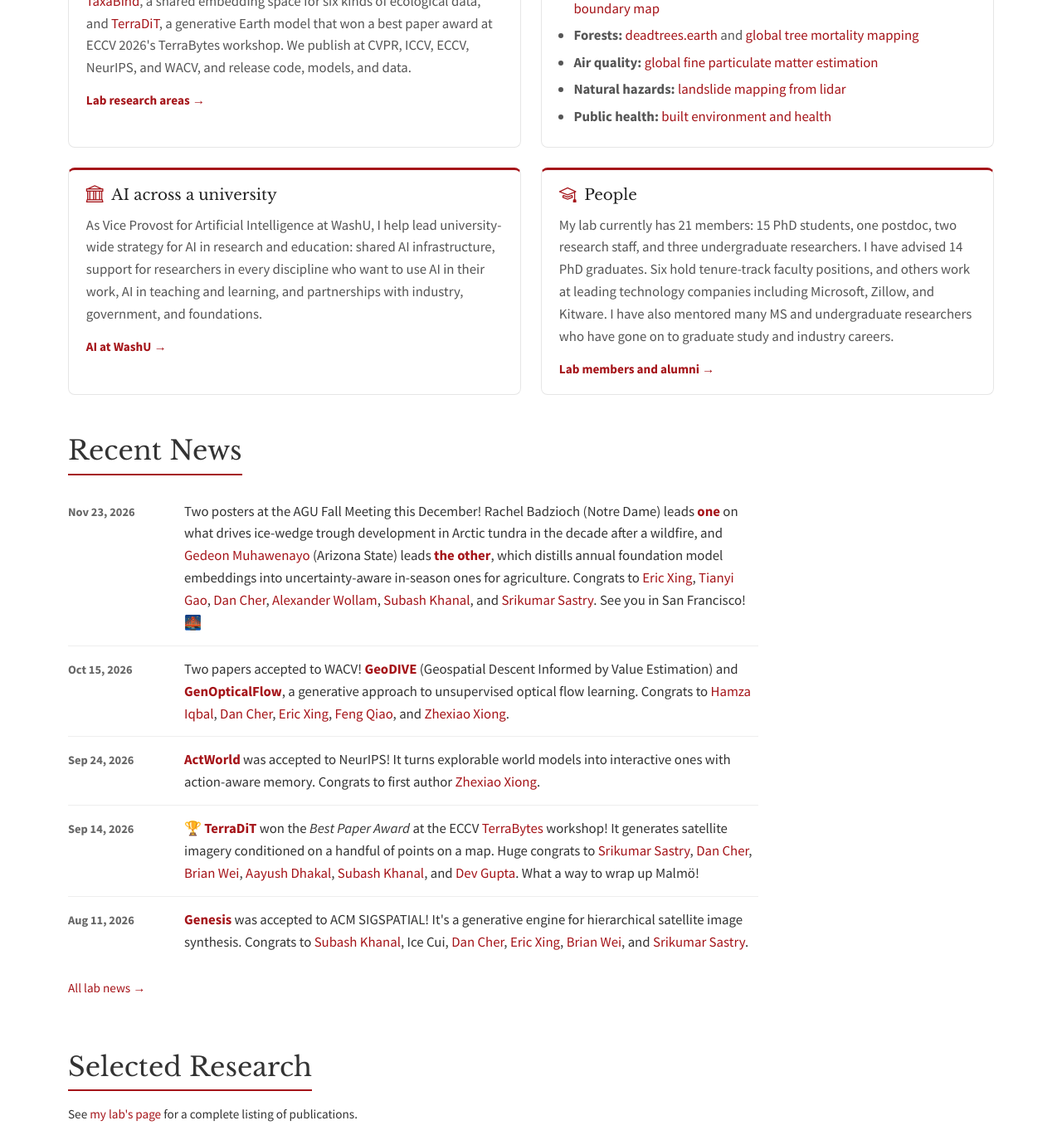
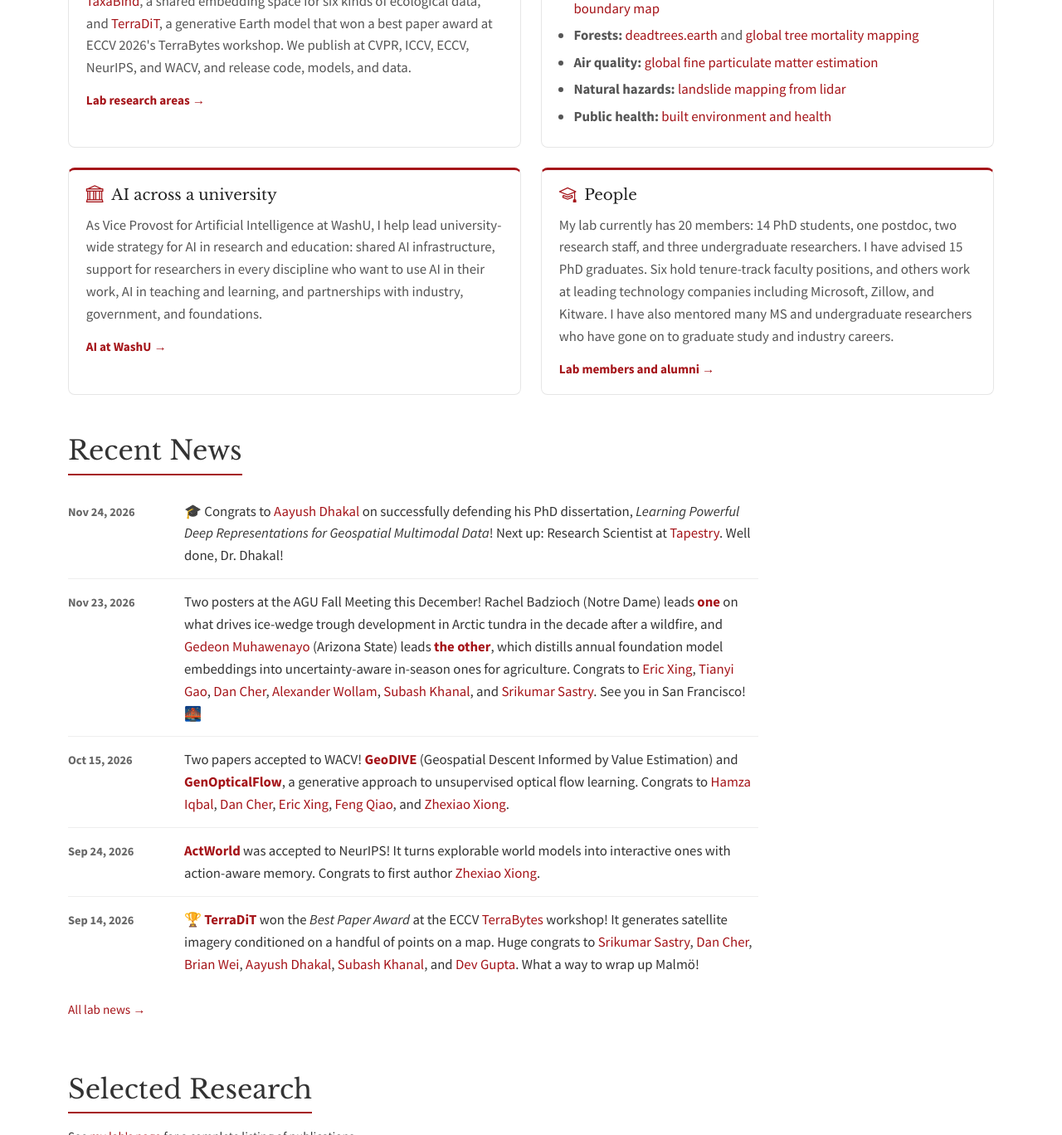
Before and after one commit to jacobsn/jacobsn.github.io, a Jekyll site: the page built from index.html, in a window 1280 px wide and 1400 px high, scrolled down 693 px, cut to the strip 0-1368 px from the top of the window. Shown: the whole strip at 83% size. Built offline with Jekyll 4.4.1, drawn with Linux system fonts in a browser that asks for light colours.

Commit message:
Aayush Dhakal defended: update CV, news, and lab stats.
Co-Authored-By: Claude Opus 5.5 <noreply@anthropic.com>

```diff
--- a/_data/lab_stats.json
+++ b/_data/lab_stats.json
@@ -1,13 +1,13 @@
 {
   "current": {
-    "phd": 15,
+    "phd": 14,
     "postdoc": 1,
     "staff": 2,
     "visiting": 0,
     "masters": 0,
     "undergrad": 3,
     "highschool": 0,
-    "total": 21
+    "total": 20
   },
-  "phd_graduates": 14
+  "phd_graduates": 15
 }
--- a/_data/news.json
+++ b/_data/news.json
@@ -1,4 +1,5 @@
 [
+  {"date": "2026-11-24", "html": "🎓 Congrats to <a href=\"https://sites.washu.edu/aayush/\">Aayush Dhakal</a> on successfully defending his PhD dissertation, <em>Learning Powerful Deep Representations for Geospatial Multimodal Data</em>! Next up: Research Scientist at <a href=\"https://www.tapestryenergy.com/\">Tapestry</a>. Well done, Dr. Dhakal!"},
   {"date": "2026-11-23", "html": "Two posters at the AGU Fall Meeting this December! Rachel Badzioch (Notre Dame) leads <a class=\"paper-ref\" href=\"https://mvrl.washu.edu/publications/#badzioch2026\">one</a> on what drives ice-wedge trough development in Arctic tundra in the decade after a wildfire, and <a href=\"https://gedeonmuhawenayo.github.io/\">Gedeon Muhawenayo</a> (Arizona State) leads <a class=\"paper-ref\" href=\"https://mvrl.washu.edu/publications/#muhawenayo2026\">the other</a>, which distills annual foundation model embeddings into uncertainty-aware in-season ones for agriculture. Congrats to <a href=\"https://ericx003.github.io/\">Eric Xing</a>, <a href=\"https://humblegamer.github.io/\">Tianyi Gao</a>, <a href=\"https://dcher95.github.io/\">Dan Cher</a>, <a href=\"https://atwollam.github.io/\">Alexander Wollam</a>, <a href=\"https://subash-khanal.github.io/\">Subash Khanal</a>, and <a href=\"https://vishu26.github.io\">Srikumar Sastry</a>. See you in San Francisco! 🌉"},
   {"date": "2026-10-15", "html": "Two papers accepted to WACV! <a class=\"paper-ref\" href=\"https://mvrl.washu.edu/publications/#iqbal2027geodive\">GeoDIVE</a> (Geospatial Descent Informed by Value Estimation) and <a class=\"paper-ref\" href=\"https://mvrl.washu.edu/publications/#luo2026genopticalflow\">GenOpticalFlow</a>, a generative approach to unsupervised optical flow learning. Congrats to <a href=\"https://1hamzaiqbal.github.io/\">Hamza Iqbal</a>, <a href=\"https://dcher95.github.io/\">Dan Cher</a>, <a href=\"https://ericx003.github.io/\">Eric Xing</a>, <a href=\"https://qjizhi.github.io/\">Feng Qiao</a>, and <a href=\"https://steven-xiong.github.io/\">Zhexiao Xiong</a>."},
   {"date": "2026-09-24", "html": "<a class=\"paper-ref\" href=\"https://interactwm.github.io/ActWorld/\">ActWorld</a> was accepted to NeurIPS! It turns explorable world models into interactive ones with action-aware memory. Congrats to first author <a href=\"https://steven-xiong.github.io/\">Zhexiao Xiong</a>."},
@@ -7,6 +8,5 @@
   {"date": "2026-06-18", "html": "Four papers headed to ECCV in Malmö! 🇸🇪 <a class=\"paper-ref\" href=\"https://humblegamer.github.io/trajloc/\">TrajLoc</a> geo-localizes a moving camera from a sequence of observations, <a class=\"paper-ref\" href=\"https://brian-j-wei.github.io/terradit-omega/\">TerraDiT-Ω</a> controls satellite image synthesis with any geospatial primitive, and <a class=\"paper-ref\" href=\"https://unidrive-wm.github.io/UniDrive-WM/\">UniDrive-WM</a> is a driving world model that unifies understanding, planning, and generation. And <a class=\"paper-ref\" href=\"https://dcher95.github.io/TTE/\">Tessellating the Earth</a> learns a location encoder that tiles the globe into movable Voronoi cells, putting more detail where the world is more varied. Congrats to <a href=\"https://brian-j-wei.github.io/\">Brian Wei</a>, <a href=\"https://humblegamer.github.io/\">Tianyi Gao</a>, <a href=\"https://dcher95.github.io/\">Dan Cher</a>, <a href=\"https://steven-xiong.github.io/\">Zhexiao Xiong</a>, <a href=\"https://vishu26.github.io\">Srikumar Sastry</a>, <a href=\"https://di2accelerator.wustl.edu/people/jonathan-lin-2/\">Jonathan Lin</a>, <a href=\"https://danni-beaulieu.github.io/\">Danielle Beaulieu</a>, <a href=\"https://1hamzaiqbal.github.io/\">Hamza Iqbal</a>, and <a href=\"https://ericx003.github.io/\">Eric Xing</a>."},
   {"date": "2026-05-26", "html": "🦉 In the news from WashU Engineering: <a href=\"https://engineering.washu.edu/news/2026/AI-model-looks-for-missing-pieces-to-puzzle.html\">AI model looks for missing pieces to puzzle</a>. <a class=\"paper-ref\" href=\"https://vishu26.github.io/prom3e/\">ProM3E</a> (CVPR 2026 spotlight) is a multimodal embedding model for ecology. Give it any mix of photos, audio, satellite imagery, and location, and it predicts the missing modalities, along with how confident it is. Congrats to <a href=\"https://vishu26.github.io\">Srikumar Sastry</a>, <a href=\"https://subash-khanal.github.io/\">Subash Khanal</a>, <a href=\"https://sites.washu.edu/aayush/\">Aayush Dhakal</a>, <a href=\"https://di2accelerator.wustl.edu/people/jonathan-lin-2/\">Jonathan Lin</a>, <a href=\"https://dcher95.github.io/\">Dan Cher</a>, and Phoenix Jarosz!"},
   {"date": "2026-05-05", "html": "🌾 In the news from WashU Engineering: <a href=\"https://engineering.washu.edu/news/2026/Boundaries-of-agricultural-fields-worldwide-now-publicly-available.html\">Boundaries of agricultural fields worldwide now publicly available</a>. <a class=\"paper-ref\" href=\"https://mvrl.washu.edu/publications/#prue2026\">PRUE</a> (CVPR 2026) is the model behind <a class=\"paper-ref\" href=\"https://mvrl.washu.edu/publications/#robinson2026global\">the first global field boundary map at 10m resolution</a>, built with collaborators at Taylor Geospatial, Microsoft AI for Good, Arizona State, and Clark. Congrats to <a href=\"https://subash-khanal.github.io/\">Subash Khanal</a> and <a href=\"https://atwollam.github.io/\">Alexander Wollam</a>!"},
-  {"date": "2026-02-23", "html": "Three papers accepted to CVPR. See you in Denver! 🏔️ <a class=\"paper-ref\" href=\"https://vishu26.github.io/prom3e/\">ProM3E</a> is a probabilistic multimodal embedding model for ecology, <a class=\"paper-ref\" href=\"https://mvrl.washu.edu/publications/#dhakal2026simlbr\">SimLBR</a> learns to detect fake images by learning what real ones look like, and <a class=\"paper-ref\" href=\"https://mvrl.washu.edu/publications/#prue2026\">PRUE</a> is a practical recipe for segmenting field boundaries at scale. Congrats to <a href=\"https://sites.washu.edu/aayush/\">Aayush Dhakal</a>, <a href=\"https://subash-khanal.github.io/\">Subash Khanal</a>, <a href=\"https://vishu26.github.io\">Srikumar Sastry</a>, <a href=\"https://di2accelerator.wustl.edu/people/jonathan-lin-2/\">Jonathan Lin</a>, <a href=\"https://dcher95.github.io/\">Dan Cher</a>, and Phoenix Jarosz."},
-  {"date": "2026-01-14", "html": "🌱 <a href=\"https://steven-xiong.github.io/\">Zhexiao Xiong</a> is heading to ByteDance for a spring internship. Have fun!"}
+  {"date": "2026-02-23", "html": "Three papers accepted to CVPR. See you in Denver! 🏔️ <a class=\"paper-ref\" href=\"https://vishu26.github.io/prom3e/\">ProM3E</a> is a probabilistic multimodal embedding model for ecology, <a class=\"paper-ref\" href=\"https://mvrl.washu.edu/publications/#dhakal2026simlbr\">SimLBR</a> learns to detect fake images by learning what real ones look like, and <a class=\"paper-ref\" href=\"https://mvrl.washu.edu/publications/#prue2026\">PRUE</a> is a practical recipe for segmenting field boundaries at scale. Congrats to <a href=\"https://sites.washu.edu/aayush/\">Aayush Dhakal</a>, <a href=\"https://subash-khanal.github.io/\">Subash Khanal</a>, <a href=\"https://vishu26.github.io\">Srikumar Sastry</a>, <a href=\"https://di2accelerator.wustl.edu/people/jonathan-lin-2/\">Jonathan Lin</a>, <a href=\"https://dcher95.github.io/\">Dan Cher</a>, and Phoenix Jarosz."}
 ]
```
Also changed, not shown: 1 other file.
